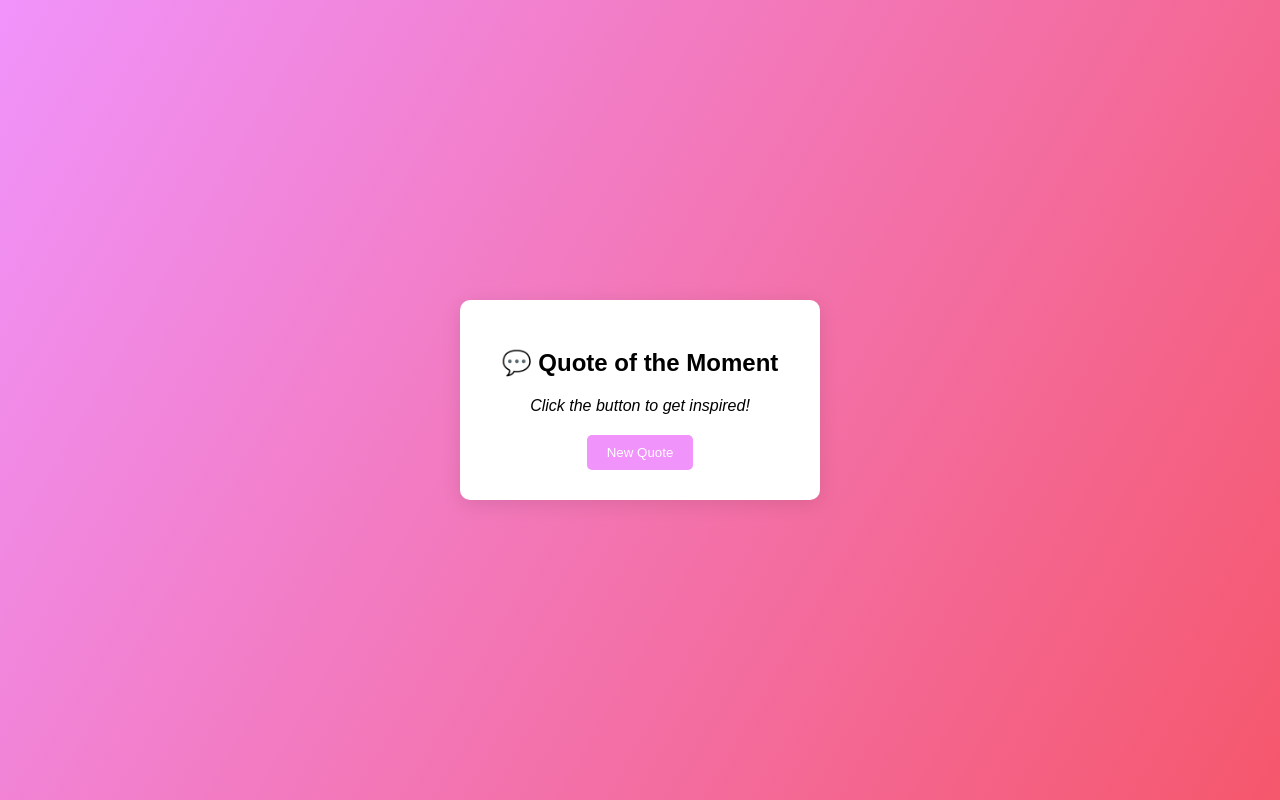
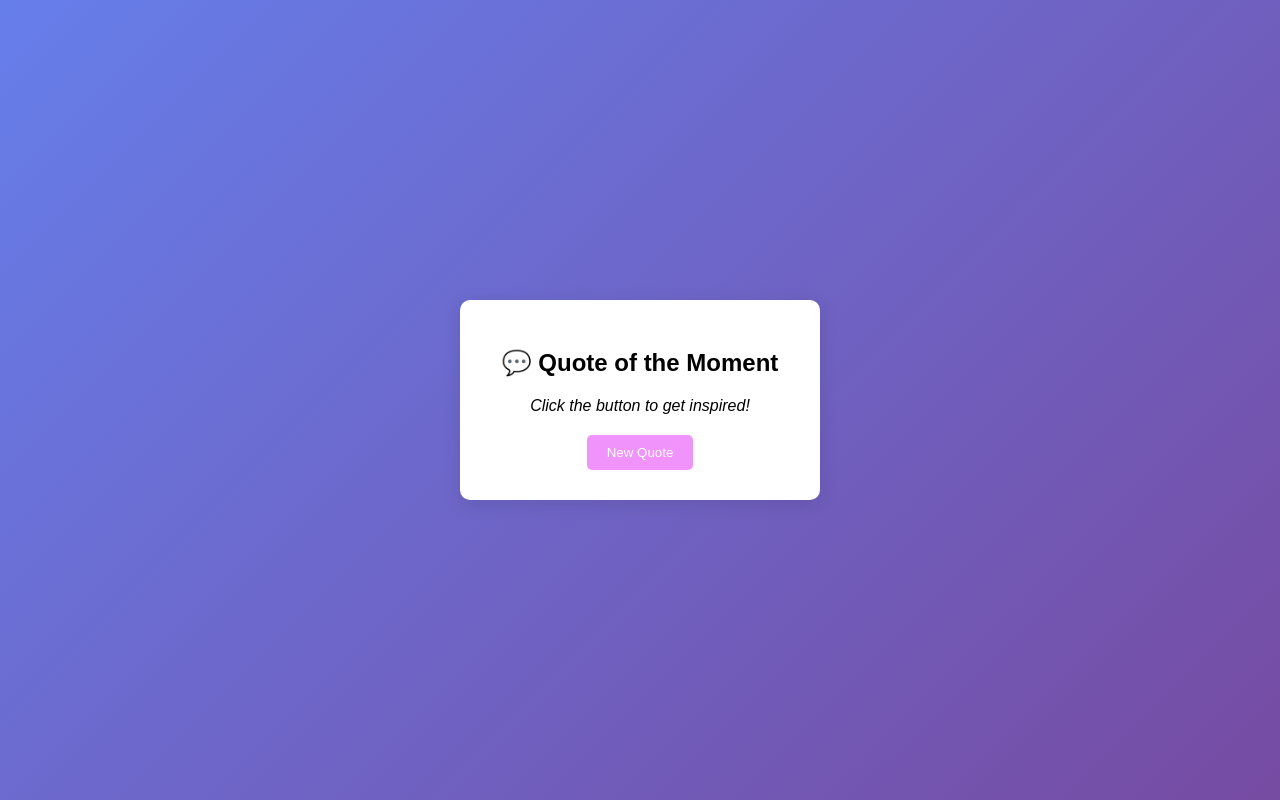
Before and after one commit to khushi1825/quote-generator, a plain HTML site: page index.html in a window 1280 px wide. Drawn offline with Linux system fonts and the light colour scheme.

Commit message:
Update style.css

```diff
--- a/style.css
+++ b/style.css
@@ -2,7 +2,7 @@ body {
   display: flex;
   justify-content: center;
   align-items: center;
-  background:linear-gradient(120deg, #f093fb, #f5576c);
+  background:linear-gradient(135deg, #667eea, #764ba2);
   height: 100vh;
   font-family: 'Arial', sans-serif;
   margin: 0;
```
